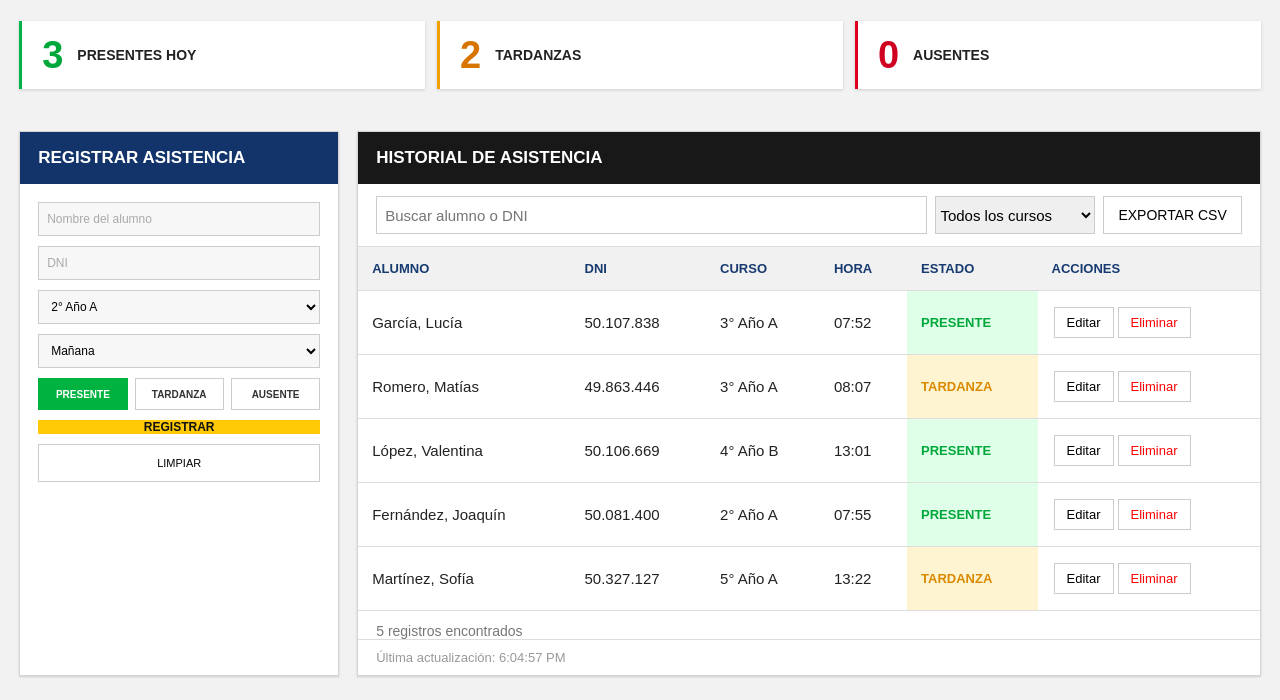
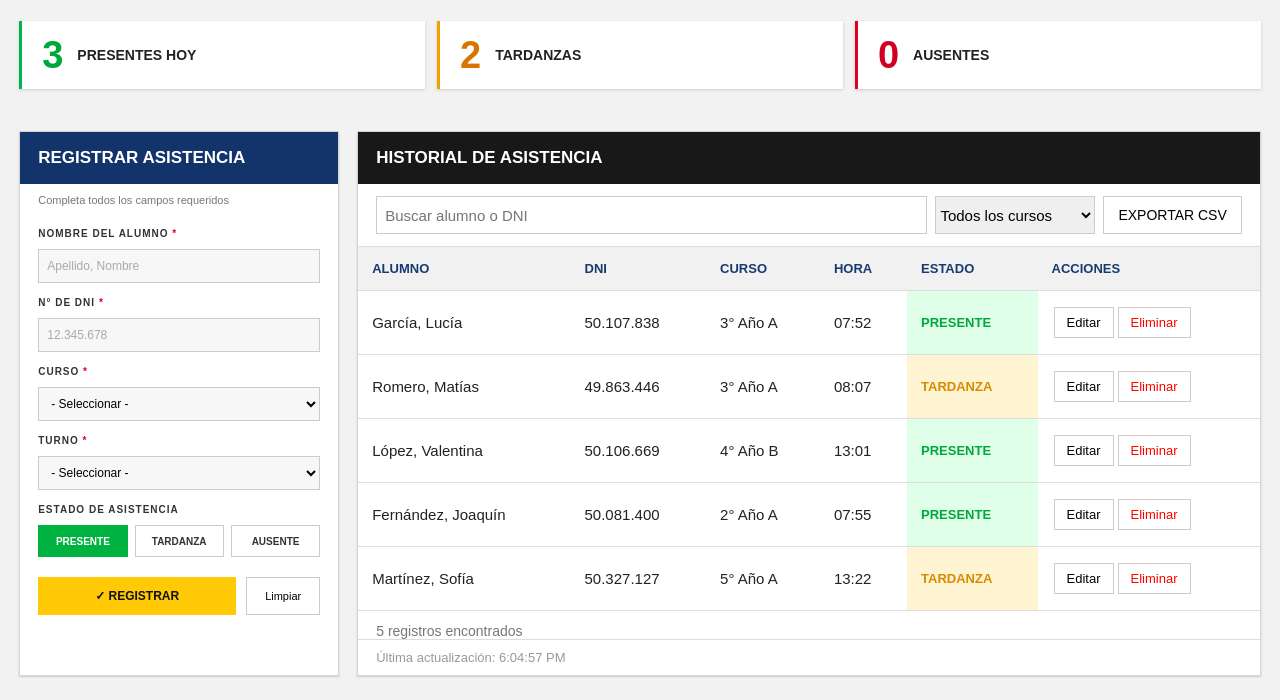
Before and after one commit to valentinoleomolina-dot/Molina---Principios-del-dise-o, a plain HTML site: page index.html in a window 1280 px wide. Shown: the part 138-838 px from the top of the page. Drawn offline with Linux system fonts and the light colour scheme.

Commit message:
Update index.html

```diff
--- a/index.html
+++ b/index.html
@@ -42,23 +42,32 @@
 
 <section class="card" id="registrar">
     <h2>Registrar asistencia</h2>
+    <p class="subtitulo">Completa todos los campos requeridos</p>
 
     <form id="formulario">
-        <input id="nombre" placeholder="Nombre del alumno" required>
-        <input id="dni" placeholder="DNI" required>
+        <label class="campo-label">NOMBRE DEL ALUMNO <span class="req">*</span></label>
+        <input id="nombre" placeholder="Apellido, Nombre" required>
 
+        <label class="campo-label">N° DE DNI <span class="req">*</span></label>
+        <input id="dni" placeholder="12.345.678" required>
+
+        <label class="campo-label">CURSO <span class="req">*</span></label>
         <select id="curso">
+            <option value="">- Seleccionar -</option>
             <option>2° Año A</option>
             <option>3° Año A</option>
             <option>4° Año B</option>
             <option>5° Año A</option>
         </select>
 
+        <label class="campo-label">TURNO <span class="req">*</span></label>
         <select id="turno">
+            <option value="">- Seleccionar -</option>
             <option>Mañana</option>
             <option>Tarde</option>
         </select>
 
+        <label class="campo-label">ESTADO DE ASISTENCIA</label>
         <div class="estados">
             <button type="button" data-estado="PRESENTE">PRESENTE</button>
             <button type="button" data-estado="TARDANZA">TARDANZA</button>
@@ -67,11 +76,12 @@
 
         <input type="hidden" id="estado" value="PRESENTE">
 
-        <button class="registrar" type="submit" id="guardar">
-            REGISTRAR
-        </button>
-
-        <button type="button" id="limpiar">LIMPIAR</button>
+        <div class="botones-form">
+            <button class="registrar" type="submit" id="guardar">
+                ✓ REGISTRAR
+            </button>
+            <button type="button" id="limpiar">Limpiar</button>
+        </div>
     </form>
 </section>
 
```
